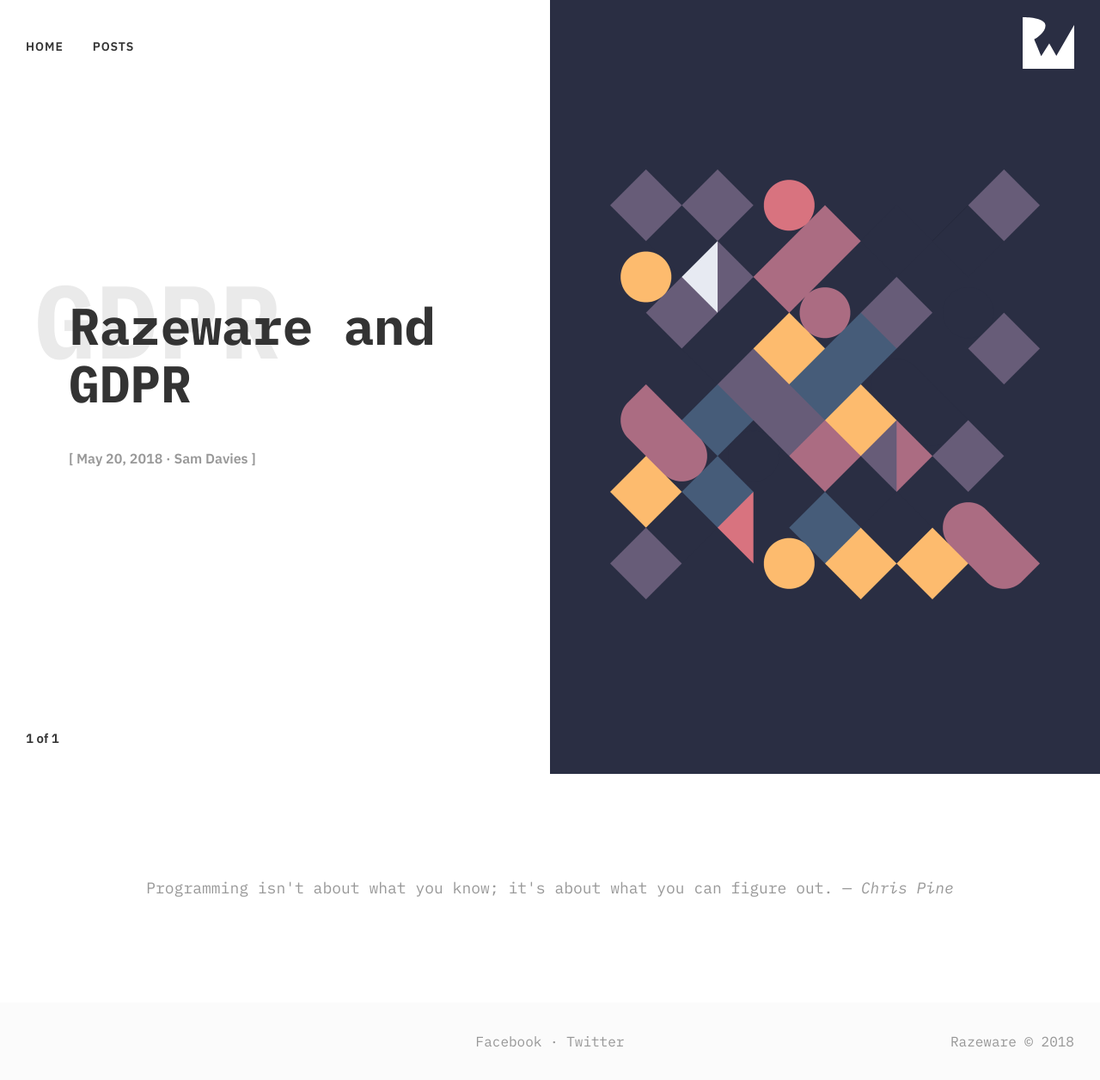
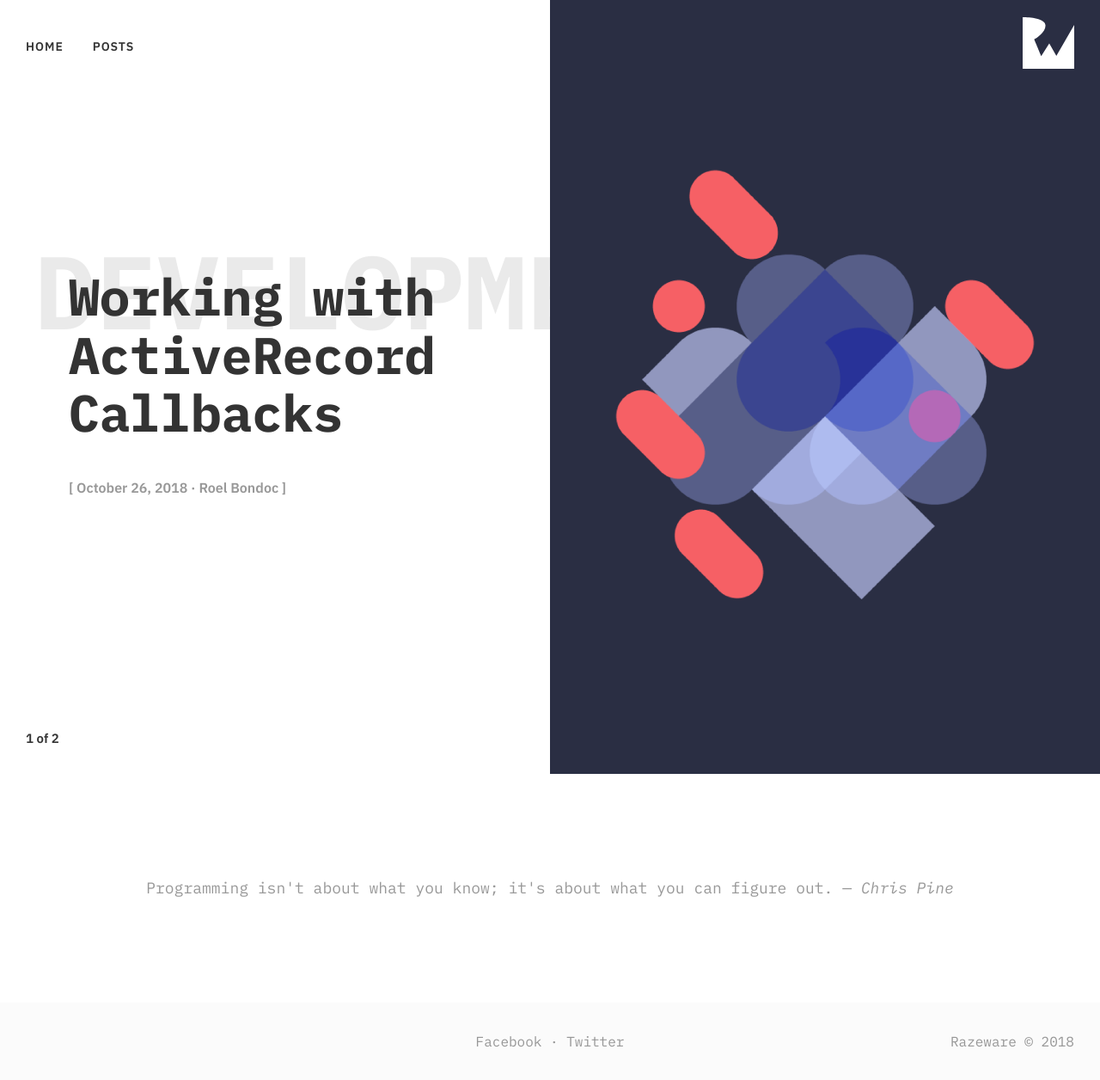
Before and after one commit to razeware/razeware.github.io, a Jekyll site: the page built from index.md, in a window 1280 px wide. Shown: the whole page at 86% size. Built offline with Jekyll 4.4.1, drawn with Linux system fonts in a browser that asks for light colours; some of the changed lines change nothing that is shown.

Commit message:
[post] AcitveRecord Callbacks (#8)

````diff
--- /dev/null
+++ b/_posts/2018-07-13-active-record-callbacks.md
@@ -0,0 +1,190 @@
+---
+layout: post
+logo: "--white"
+header_style: "c-header--white"
+title: "Working with ActiveRecord Callbacks"
+date: "October 26, 2018"
+author: "Roel Bondoc"
+author_role: "Fullstack Developer Razeware"
+author_bio: "Interests: Ruby on Rails, games, and basketball."
+author_image: "roel-bondoc@2x.jpeg"
+color: "#2A2E43"
+image: "/assets/img/pattern-2.png"
+category: "development"
+excerpt: "Consider these techniques to avoid common callback pitfalls."
+---
+
+We've all been there. You jump into an existing project. It's a standard Rails app, adhering to all the common Rails practices and design patterns. But the more you familiarize yourself with the app, the more it becomes apparent you are untangling a deep web of nested business logic, hidden behind those practices and design patterns that were suppose to make things easy. I'm talking about ActiveRecord callbacks which is one of the most powerful features of Rails.
+
+At Razeware, it is common practice to use callbacks as a design pattern. We have a Rails app that handles all the video content on raywenderlich.com. Within the app there are many models that often share information and behavior. We used callbacks to ensure certain operations took place when changes were made (like updating groups of videos when a course was updated). Over time, the amount of callbacks increased, and so did the complexity of the models. I had the task to add a few small features, which very quickly ballooned into delving into and understanding far more of the codebase than should have been necessary.
+
+It is important to carefully consider when and where you use callbacks, otherwise you can easily find yourself in a predicament. With each callback you write, and as each day passes, you are adding to the mental requirement needed to understand how your models work. Let's take a look at some of the common issues you may run into and how we can work around them.
+
+## Premature usage
+
+Sometimes you have to resist the temptation to use a tool just because it is there. This is the same idea as avoiding premature optimization: until you know what you need to optimize, it's better to prioritise code readability over optimisation, ensuring that you fully understand the issue before you over-design the solution.
+
+Consider the following business requirement:
+
+> Send an email to the user upon creation.
+
+It’s easy to consider using a callback in this case, since the requirement is to always send an email:
+
+```ruby
+class User < ApplicationRecord
+  after_create :send_email
+end
+```
+
+That means your `#create` method in your controller would look something like this:
+
+```ruby
+class UsersController < ApplicationController
+  def create
+    @user = User.create
+    redirect_to @user
+  end
+end
+```
+
+While this gives you a super-clean codebase, this hides behavior into a class. If you are browsing your controller code six months down the road, you don’t have the complete context of this functionality without digging into the code further. You’ve gained clean code at the cost of obfuscating the details. When writing code, you aren’t just writing it for the present, but also for the person (maybe yourself!) reading it in the future.
+
+Consider another business requirement:
+
+> When creating a new group, add a new default user.
+
+Here's how you might implement this:
+
+```ruby
+class Group < ApplicationRecord
+  has_many :users
+  after_create do
+    users.create(name: 'default')
+  end
+end
+```
+
+The code looks pretty harmless on its own. But in this model, you don’t have any context about any cascading effects of the user model, and you, the developer, won’t know about possible side effects, such as sending an email to some default user. Whoops!
+
+While it may sound contrary to the whole "fat models and skinny controllers" mantra, it’s important to keep related pieces of logic together at the point where they should occur.
+
+I’ve reworked the above code as such:
+
+```ruby
+class UsersController < ApplicationController
+  def create
+    @user = User.create
+    @user.send_email
+    redirect_to @user
+  end
+end
+```
+
+This is now more explicit: when your web form creates a user via the controller, it will now send an email. Nothing ambiguous about that. Any other method that wants to create a user no longer has to worry about any unexpected side effects.
+
+## Dependent callbacks
+
+Although callbacks are executed in the order they are added to a model, you may not want to rely on that ordering. In other words, callbacks that rely on the outcome of a previous callback can be a source of bugs or confusion.
+
+Consider the following snippet that updates statistics in the database while also sending out a notification.
+
+```ruby
+class Video < ApplicationRecord
+  belongs_to :category
+  after_commit :refresh_category_stats
+  after_commit :send_notification
+
+  def refresh_category_counts
+    category.update_stats
+  end
+
+  def send_notification
+    StatsNotification.send(self)
+  end
+end
+```
+
+The above notification will be sent with the correct up-to-date stats. Looks fine, doesn’t it? However, if the ordering of the callbacks change in the future, or are placed into modules, the notification may be sent out prematurely before the stats are updated.
+
+To solve this, try to keep related operations together and don't be afraid if you think your code may look "ugly", as you can see in my updated code:
+
+```ruby
+class Video < ApplicationRecord
+  belongs_to :category
+  after_commit :refresh_category_stats_and_send_notification
+
+  def refresh_category_stats_and_send_notification
+    category.update_stats
+    StatsNotification.send(self)
+  end
+end
+```
+
+Being explicit about what your code is trying to do will give the next person to read your code a better understanding of how to work with your codebase. That means you should also use descriptive method names to communicate your intent!
+
+## Cascading callbacks
+
+Things can get a little hairy when your callbacks start triggering callbacks in other classes that you don't intend to. For instance, look at the following code that updates a `course` release date based on the earliest release date of its `videos`:
+
+```ruby
+class Course < ApplicationRecord
+  has_many :videos
+end
+
+class Video < ApplicationRecord
+  belongs_to :course
+  after_save :update_course_release_date
+
+  def update_course_release_date
+    course.update(release_date: course.videos.earliest.release_date)
+  end
+end
+```
+
+At some point in the future, a different developer adds another callback to `Course`:
+
+```ruby
+class Course < ApplicationRecord
+  has_many :videos
+  after_save :propogate_category
+
+  def propogate_category
+    videos.each { |video| video.update(category: category) }
+  end
+end
+```
+
+The above code may not generate any errors, but it’s doing work unnecessarily. And if development continues down this path, things will likely end up in a state with many complex dependencies which will take more time to understand.
+
+## Consolidate logic
+
+When dealing with multiple operations that touch on many different parts of a system, a good approach is to create a class to encapsulate all of this logic. Here, I’ve consolidated all of the related behavior into a single class:
+
+```ruby
+class CourseVideoUpdater
+  def initialize(course)
+    @course = course
+  end
+
+  def update
+    propogate_course_category
+    update_course_release_date
+  end
+
+  def propogate_course_category
+    course.videos.each { |video| video.update(category: course.category) }
+  end
+
+  def update_course_release_date
+    course.update(release_date: course.videos.earliest.release_date)
+  end
+end
+```
+
+This make it clear which operations need to happen between related models. At the same time, I can do this all without callbacks, which means I don’t have to mentally consider the internal details of each callback as I develop. Nice!
+
+## Final thoughts
+
+I first started working on refactoring bits and pieces of our content and permissions services. As I uncovered the logic hidden away in callbacks, it was enlightening as I had to remember multiple layers of behavior that should have been unrelated to my original task. Each callback made sense on its own, but it was apparent that after years of additional code, the original intent gets lost. With a bit of consideration, we can provide a better codebase not only for ourselves but for new developers who come across our code.
+
+The goal of writing software isn't always to implement common patterns, or follow certain rules. It’s far more important to avoid hidden gotcha's and reduce the cognitive overhead required to work with your models. Your real goal, in any coding project, is to communicate your intent clearly to others and build a codebase that you can live with and with the least amount of frustration possible.
--- a/_sass/components/_post.scss
+++ b/_sass/components/_post.scss
@@ -238,7 +238,7 @@
         box-shadow: inset 0 0 0 1px #eee;
         background: none;
         overflow: hidden;
-        overflow-x: scroll;
+        overflow-x: auto;
     }
 
 }
````
Also changed, not shown: assets/img/roel-bondoc@2x.jpeg (added).
